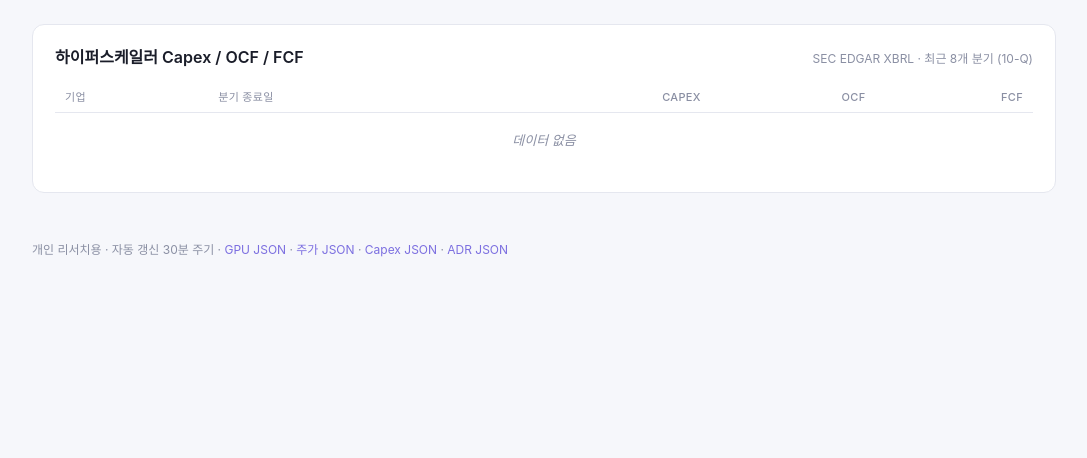
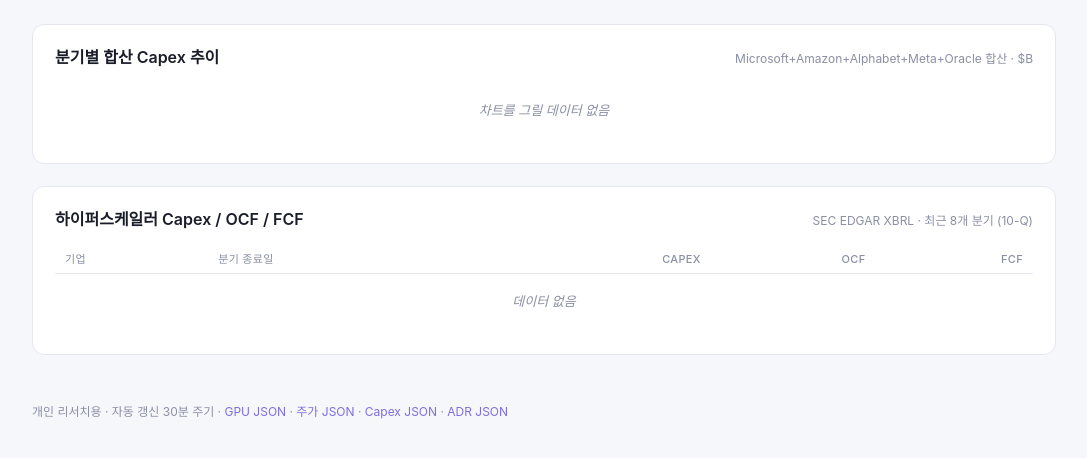
Before and after one commit to hynixVamos/web-dashboard, a Flask app: page /hyperscaler in a window 1280 px wide. Shown: the part 156-614 px from the top of the page, without its empty margins (96-1183 px from the left). Run offline with Flask 3, Linux system fonts and the light colour scheme; data that the repository does not hold is empty; some web fonts are replaced.

Commit message:
하이퍼스케일러 페이지에 분기별 합산 Capex 그래프 추가

```diff
--- a/app.py
+++ b/app.py
@@ -101,7 +101,28 @@ def stocks_page():
 def hyperscaler_page():
     ctx = _common_context("hyperscaler")
     cache = ctx.pop("_cache")
-    return render_template("hyperscaler.html", hyperscaler=cache["hyperscaler"], **ctx)
+    hyper_rows = cache["hyperscaler"]
+
+    # 분기(period_end)별로 5개 하이퍼스케일러 Capex 합산 -> 시계열 막대그래프용
+    capex_by_quarter = {}
+    for row in hyper_rows:
+        period = row.get("period_end")
+        capex = row.get("capex_usd")
+        if period is None or capex is None:
+            continue
+        capex_by_quarter[period] = capex_by_quarter.get(period, 0) + capex
+
+    quarters_sorted = sorted(capex_by_quarter.keys())
+    capex_chart_labels = quarters_sorted
+    capex_chart_values_billion = [round(capex_by_quarter[q] / 1_000_000_000, 1) for q in quarters_sorted]
+
+    return render_template(
+        "hyperscaler.html",
+        hyperscaler=hyper_rows,
+        capex_chart_labels=capex_chart_labels,
+        capex_chart_values=capex_chart_values_billion,
+        **ctx,
+    )
 
 
 @app.route("/adr")
--- a/templates/hyperscaler.html
+++ b/templates/hyperscaler.html
@@ -1,6 +1,20 @@
 {% extends "base.html" %}
 {% block title %}하이퍼스케일러 · AI 인프라 트래킹{% endblock %}
 {% block content %}
+
+<section class="panel">
+  <div class="panel-head">
+    <h2>분기별 합산 Capex 추이</h2>
+    <span class="panel-sub">Microsoft+Amazon+Alphabet+Meta+Oracle 합산 &middot; $B</span>
+  </div>
+  {% if capex_chart_labels %}
+  <div style="position: relative; height: 280px; margin-bottom: 12px;">
+    <canvas id="capexChart"></canvas>
+  </div>
+  {% else %}
+  <div class="table-wrap"><table><tbody><tr><td class="empty">차트를 그릴 데이터 없음</td></tr></tbody></table></div>
+  {% endif %}
+</section>
 
 <section class="panel">
   <div class="panel-head">
@@ -37,4 +51,51 @@
   </div>
 </section>
 
+{% if capex_chart_labels %}
+<script src="https://cdnjs.cloudflare.com/ajax/libs/Chart.js/4.4.0/chart.umd.min.js"></script>
+<script>
+(function () {
+  var ctx = document.getElementById('capexChart').getContext('2d');
+  var labels = {{ capex_chart_labels | tojson }};
+  var values = {{ capex_chart_values | tojson }};
+
+  new Chart(ctx, {
+    type: 'bar',
+    data: {
+      labels: labels,
+      datasets: [{
+        label: '합산 Capex ($B)',
+        data: values,
+        backgroundColor: '#7C6FE0',
+        borderRadius: 4,
+        maxBarThickness: 42,
+      }]
+    },
+    options: {
+      responsive: true,
+      maintainAspectRatio: false,
+      plugins: {
+        legend: { display: false },
+        tooltip: {
+          callbacks: {
+            label: function (item) { return '$' + item.formattedValue + 'B'; }
+          }
+        }
+      },
+      scales: {
+        y: {
+          beginAtZero: true,
+          ticks: { callback: function (v) { return '$' + v + 'B'; } },
+          grid: { color: '#E5E7EF' }
+        },
+        x: {
+          grid: { display: false }
+        }
+      }
+    }
+  });
+})();
+</script>
+{% endif %}
+
 {% endblock %}
```
